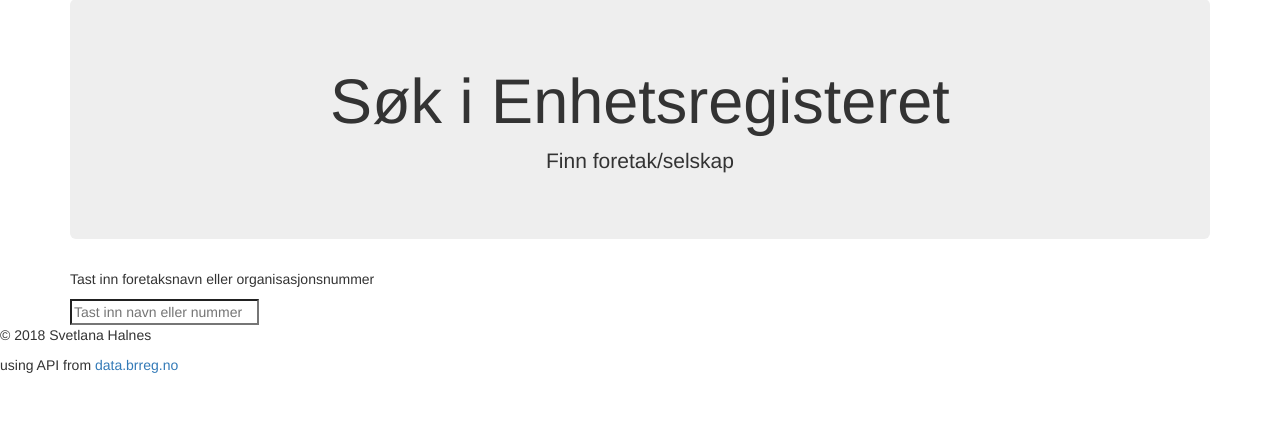
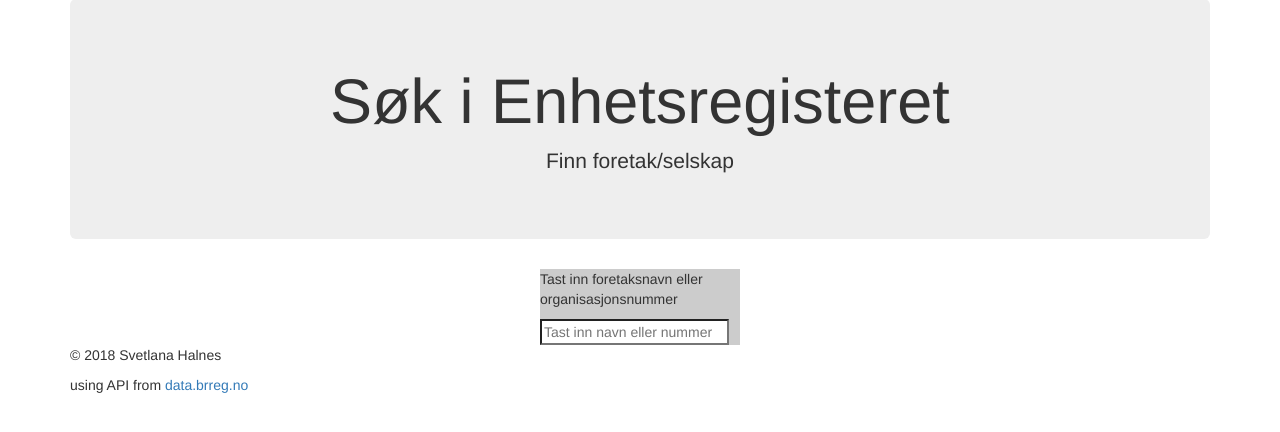
Before and after one commit to sHalnes/register_search, a Django app: page /searching/ in a window 1280 px wide. Shown: the part 73-505 px from the top of the page. Run offline with Django 3.2, Linux system fonts and the light colour scheme; some libraries are stand-ins or nearby versions.

Commit message:
commit 6

```diff
--- a/searching/templates/base.html
+++ b/searching/templates/base.html
@@ -61,23 +61,23 @@
 
 
     <div class="row">
-      <!--div class="col-sm-2">
-      {#% block sidebar %}
-      <ul class="sidebar-nav">
-          <li><a href="{% url 'index' %}">Hjem</a></li>
-          <li><a href="{% url 'links' %}">Ressurser</a></li>
-      </ul>
-     {% endblock %#}
+  <div class="center-block" style="width:200px;background-color:#ccc;">
+      {% block content %}{% endblock %}
+  </div>
+
+      <!--div class="col-sm-10 ">
+
       </div-->
-      <div class="col-sm-10 ">
-      {% block content %}{% endblock %}
-      </div>
     </div>
 
   <!--/div-->
-</div>
-      <footer class="footer">
+
+
+
+          <footer class="footer">
           {% include 'footer.html' %}
       </footer>
+</div>
+
 </body>
 </html>
```
